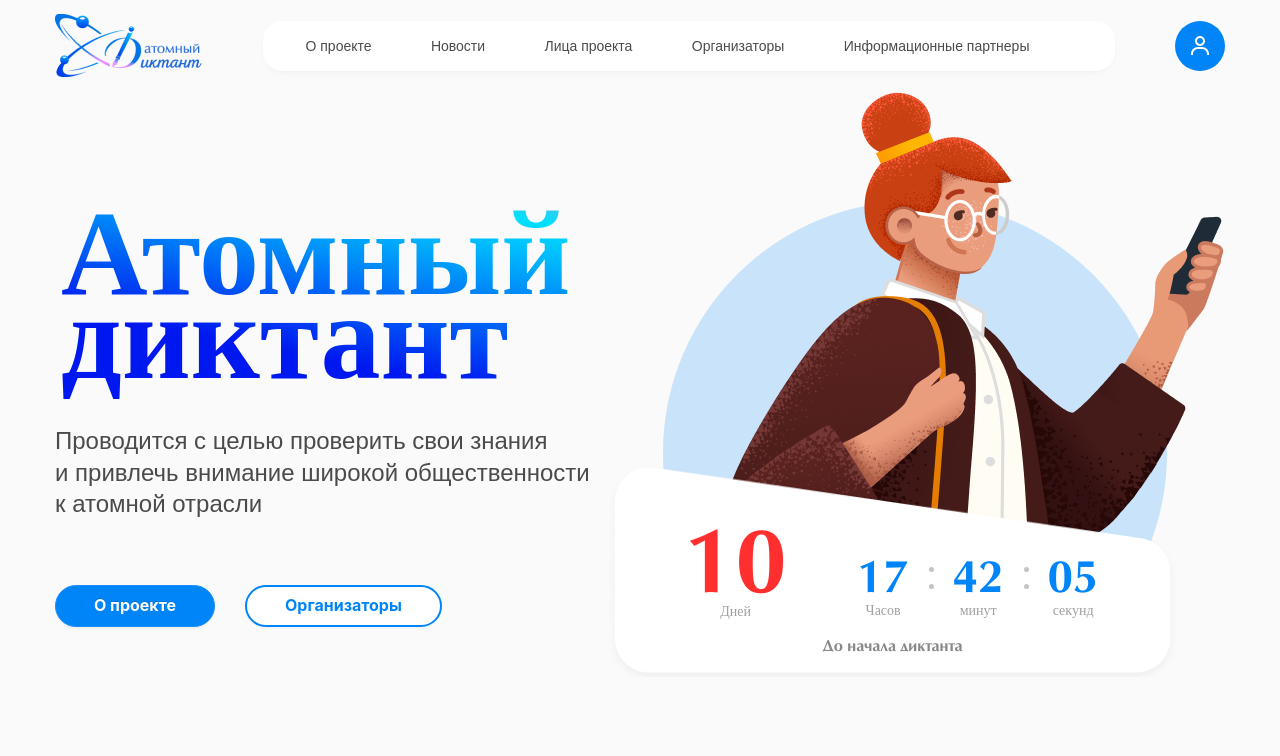
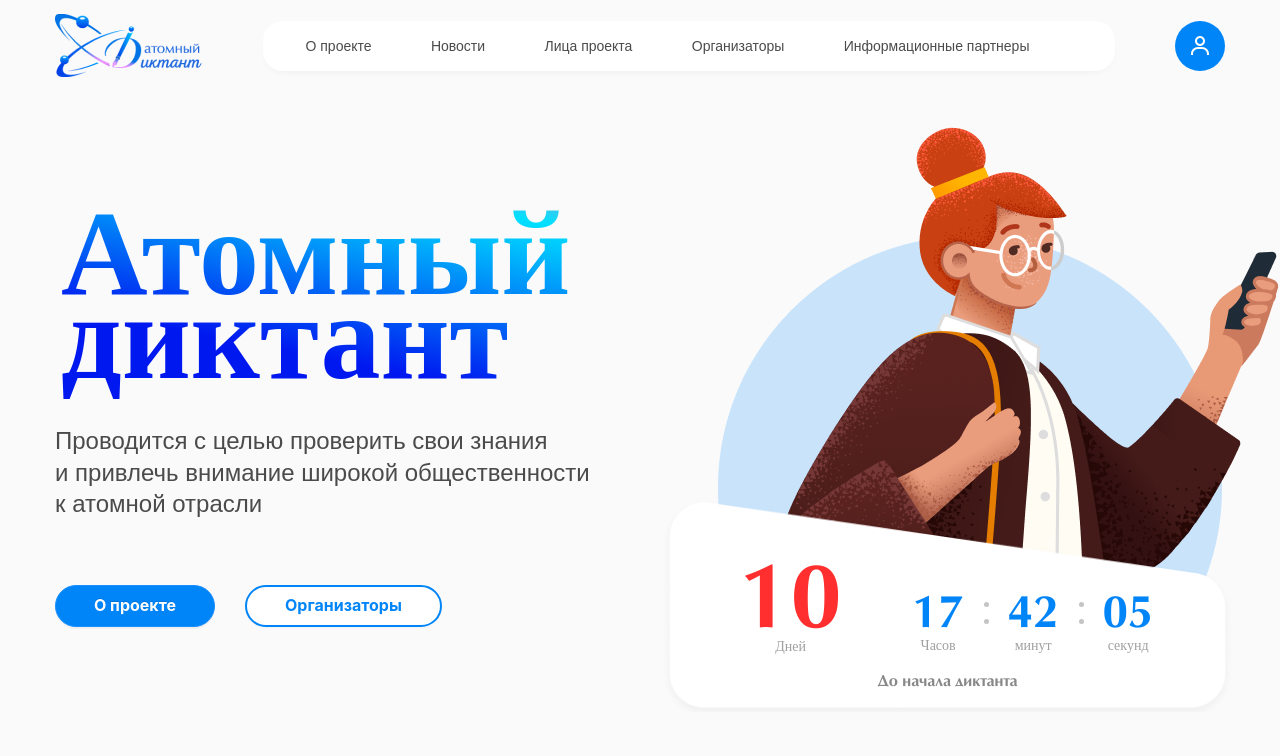
Before and after one commit to mr4pson/atom-test, a React (Create React App) app: page / in a window 1280 px wide. Shown: the top 756 px of the page. Built offline with nearby package versions, Linux system fonts and the light colour scheme; a web font is replaced by a local one.

Commit message:
fixed timer styles

```diff
--- a/src/components/modules/DictationTimer/DictationTimer.module.scss
+++ b/src/components/modules/DictationTimer/DictationTimer.module.scss
@@ -1,5 +1,8 @@
 .dictation-timer {
     font-family: 'AGOpus';
+    position: relative;
+    margin-left: 55px;
+    margin-top: 35px;
     position: relative;
     &__avatar {
         background-image: url(../../../assets/images/girl-with-phone.png);
```
